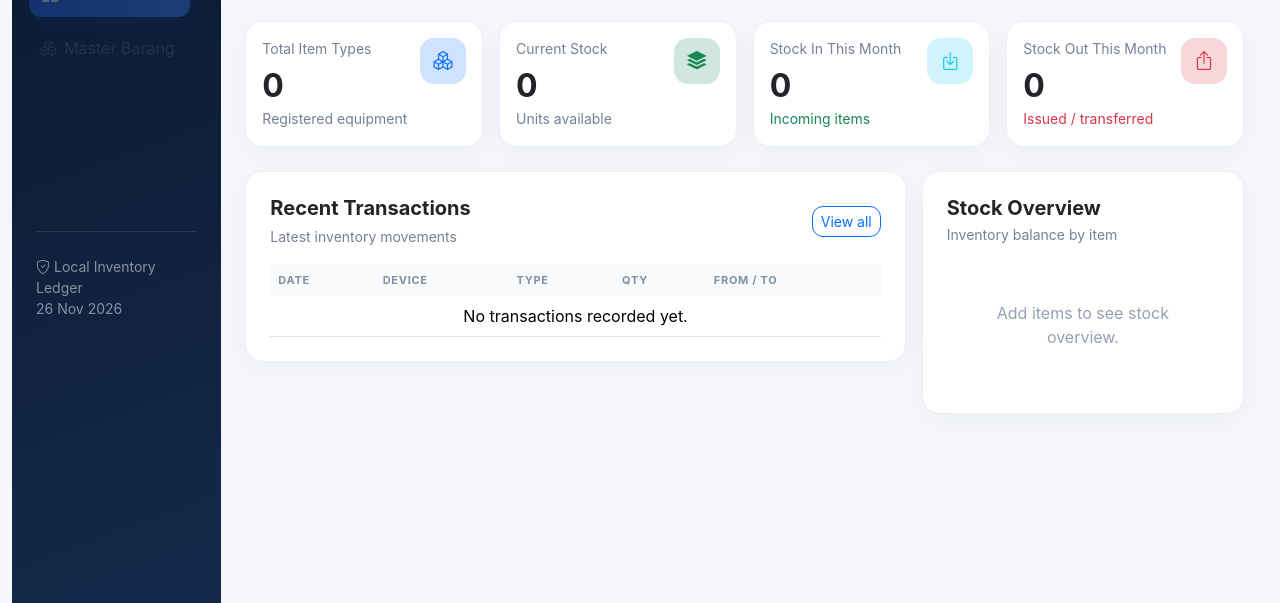
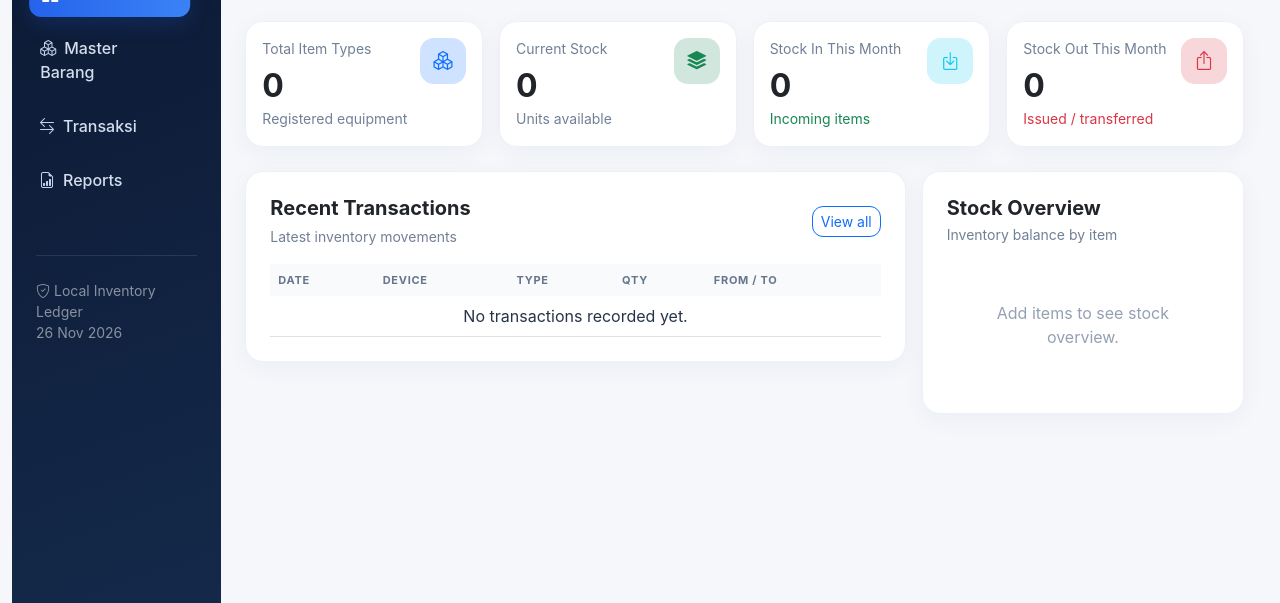
Before and after one commit to Fadayen/Inventory, a plain HTML site: page index.html in a window 1280 px wide. Shown: the part 197-800 px from the top of the page. Drawn offline with nearby package versions, Linux system fonts and the light colour scheme.

Commit message:
Update index.html

```diff
--- a/index.html
+++ b/index.html
@@ -10,12 +10,12 @@
 *{box-sizing:border-box}body{margin:0;background:var(--bg);font-family:Inter,Segoe UI,Arial,sans-serif;color:var(--ink)}
 .sidebar{background:linear-gradient(160deg,var(--navy),var(--navy2));color:white;min-height:100vh;position:sticky;top:0}
 .brand{font-weight:800;letter-spacing:.7px}.brand-icon{width:40px;height:40px;border-radius:13px;background:#3b82f6;display:grid;place-items:center}
-.nav-link{color:#b8c7dc;border-radius:12px;padding:11px 13px;margin:4px 0;transition:all .25s}.nav-link:hover{color:white;background:rgba(255,255,255,.09);transform:translateX(3px)}.nav-link.active{color:white;background:linear-gradient(90deg,#2563eb,#3b82f6);box-shadow:0 8px 20px #2563eb30}
+.sidebar .nav-link{color:#d4deed!important;border-radius:12px;padding:11px 13px;margin:4px 0;transition:all .25s;font-weight:500;opacity:1!important}.sidebar .nav-link i{color:#c2d2e8!important}.sidebar .nav-link:hover{color:#fff!important;background:rgba(255,255,255,.13);transform:translateX(3px)}.sidebar .nav-link:hover i{color:#fff!important}.sidebar .nav-link.active{color:#fff!important;background:linear-gradient(90deg,#2563eb,#3b82f6);box-shadow:0 8px 20px #2563eb30}.sidebar .nav-link.active i{color:#fff!important}
 main{min-height:100vh}.topbar{background:#ffffffc9;backdrop-filter:blur(12px);border-bottom:1px solid #e8edf5}
 .card{border:1px solid #edf1f7;border-radius:18px;box-shadow:0 6px 24px rgba(20,40,80,.045);transition:transform .25s,box-shadow .25s}.stat-card:hover{transform:translateY(-5px);box-shadow:0 15px 32px rgba(20,40,80,.09)}
 .stat-icon{width:46px;height:46px;border-radius:14px;display:grid;place-items:center;font-size:19px}
-.page-title{font-weight:800;letter-spacing:-.5px}.muted{color:var(--muted)}.eyebrow{font-size:12px;letter-spacing:1.2px;text-transform:uppercase;color:#8b98aa;font-weight:700}
-.table thead th{font-size:11px;letter-spacing:.7px;text-transform:uppercase;color:#8390a4;background:#f8fafc;white-space:nowrap;border-bottom:0}.table td{vertical-align:middle}.table tbody tr{transition:background .18s}.table tbody tr:hover{background:#f7faff}
+.page-title{font-weight:800;letter-spacing:-.5px}.muted{color:#718096!important}.eyebrow{font-size:12px;letter-spacing:1.2px;text-transform:uppercase;color:#8b98aa;font-weight:700}
+.table thead th{font-size:11px;letter-spacing:.7px;text-transform:uppercase;color:#66758b!important;background:#f8fafc;white-space:nowrap;border-bottom:0}.table td{vertical-align:middle;color:#263449!important}.table tbody tr{transition:background .18s}.table tbody tr:hover{background:#f7faff}
 .badge-in{background:#dcfce7;color:#166534}.badge-out{background:#fee2e2;color:#991b1b}.badge-stock{background:#e8f1ff;color:#1d4ed8}
 .btn{border-radius:11px;transition:transform .18s,box-shadow .18s}.btn:hover{transform:translateY(-1px)}.btn-primary{background:#2563eb;border-color:#2563eb}
 .form-control,.form-select{border-radius:10px;padding:.62rem .8rem}.form-control:focus,.form-select:focus{border-color:#93c5fd;box-shadow:0 0 0 .2rem #3b82f620}
```
